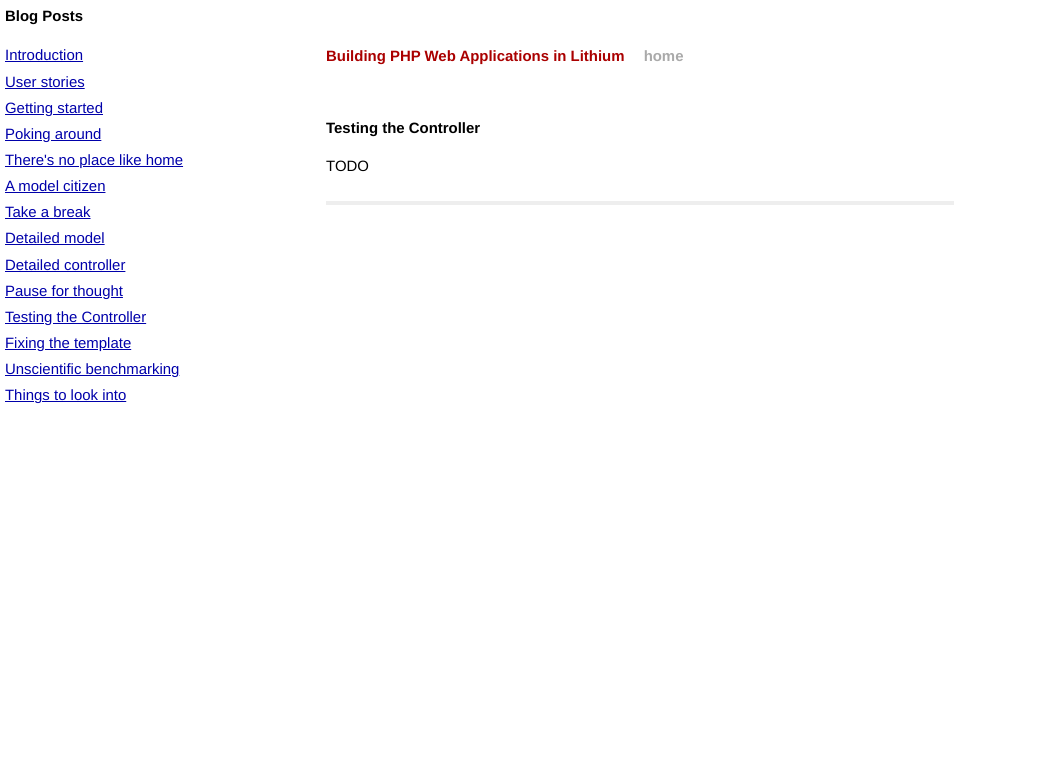
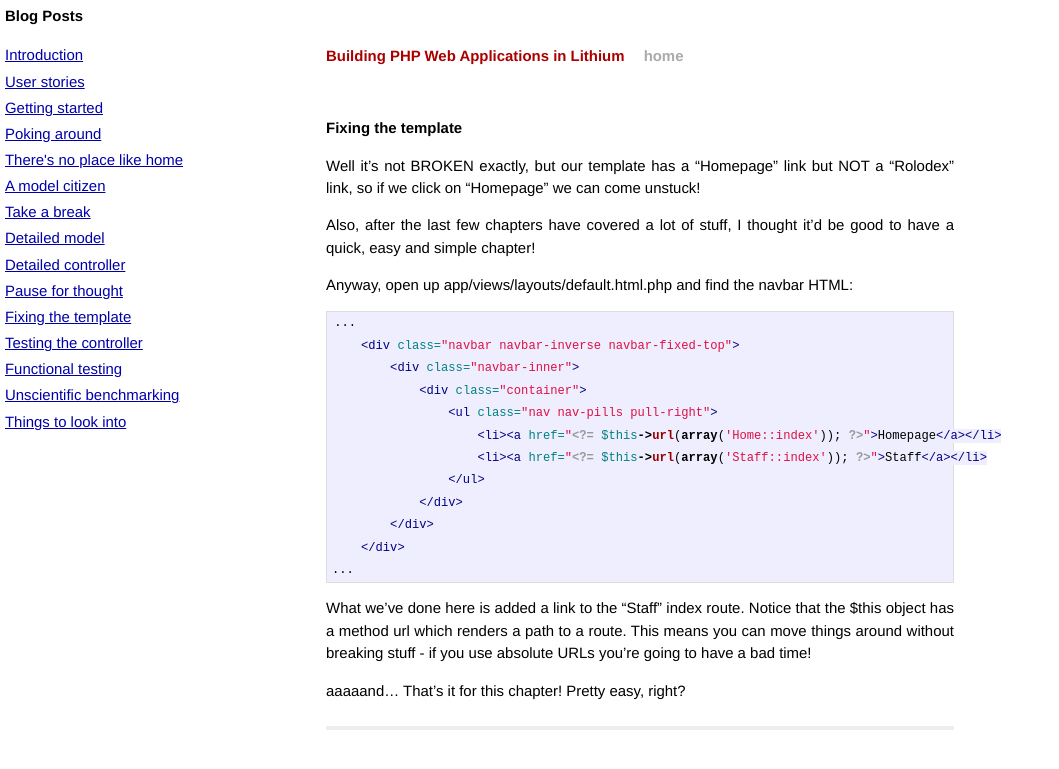
Before and after one commit to gavD/step-by-step-web-apps-with-lithium-php, a Jekyll site: the page built from _posts/2011-10-15-fix-template.markdown, in a window 1280 px wide and 900 px high. Shown: the top 769 px of the window, without its empty margins (0-1059 px from the left). Built offline with Jekyll 4.4.1, drawn with Linux system fonts in a browser that asks for light colours; Markdown is read by kramdown in place of the engine named in the settings.

Commit message:
FGEAEFGKA

```diff
--- /dev/null
+++ b/_posts/2011-01-19-functional-testing.markdown
@@ -0,0 +1,6 @@
+---
+layout: post
+title:  "Functional testing"
+---
+
+TODO
--- a/_posts/2011-10-10-testing-the-controller.markdown
+++ b/_posts/2011-10-10-testing-the-controller.markdown
@@ -1,6 +1,6 @@
 ---
 layout: post
-title:  "Fixing the template"
+title:  "Testing the controller"
 ---
 
 Well it's not BROKEN exactly, but our template has a "Homepage" link but NOT a "Rolodex" link, so if we  click on "Homepage" we can come unstuck!
--- a/_posts/2011-10-15-fix-template.markdown
+++ b/_posts/2011-10-15-fix-template.markdown
@@ -1,6 +1,30 @@
 ---
 layout: post
-title:  "Testing the Controller"
+title:  "Fixing the template"
 ---
 
-TODO
+Well it's not BROKEN exactly, but our template has a "Homepage" link but NOT a "Rolodex" link, so if we  click on "Homepage" we can come unstuck!
+
+Also, after the last few chapters have covered a lot of stuff, I thought it'd be good to have a quick, easy and simple chapter!
+
+Anyway, open up app/views/layouts/default.html.php and find the navbar HTML:
+
+{% highlight php %}
+...
+    <div class="navbar navbar-inverse navbar-fixed-top">
+        <div class="navbar-inner">
+            <div class="container">
+                <ul class="nav nav-pills pull-right">
+                    <li><a href="<?= $this->url(array('Home::index')); ?>">Homepage</a></li>
+                    <li><a href="<?= $this->url(array('Staff::index')); ?>">Staff</a></li>
+                </ul>
+            </div>
+        </div>
+    </div>
+...
+
+{% endhighlight %}
+
+What we've done here is added a link to the "Staff" index route. Notice that the $this object has a method url which renders a path to a route. This means you can move things around without breaking stuff - if you use absolute URLs you're going to have a bad time!
+
+aaaaand... That's it for this chapter! Pretty easy, right?
```
Also changed, not shown: _posts/2010-12-19-unscientific_benchmarking.markdown (+13 -1 lines).
